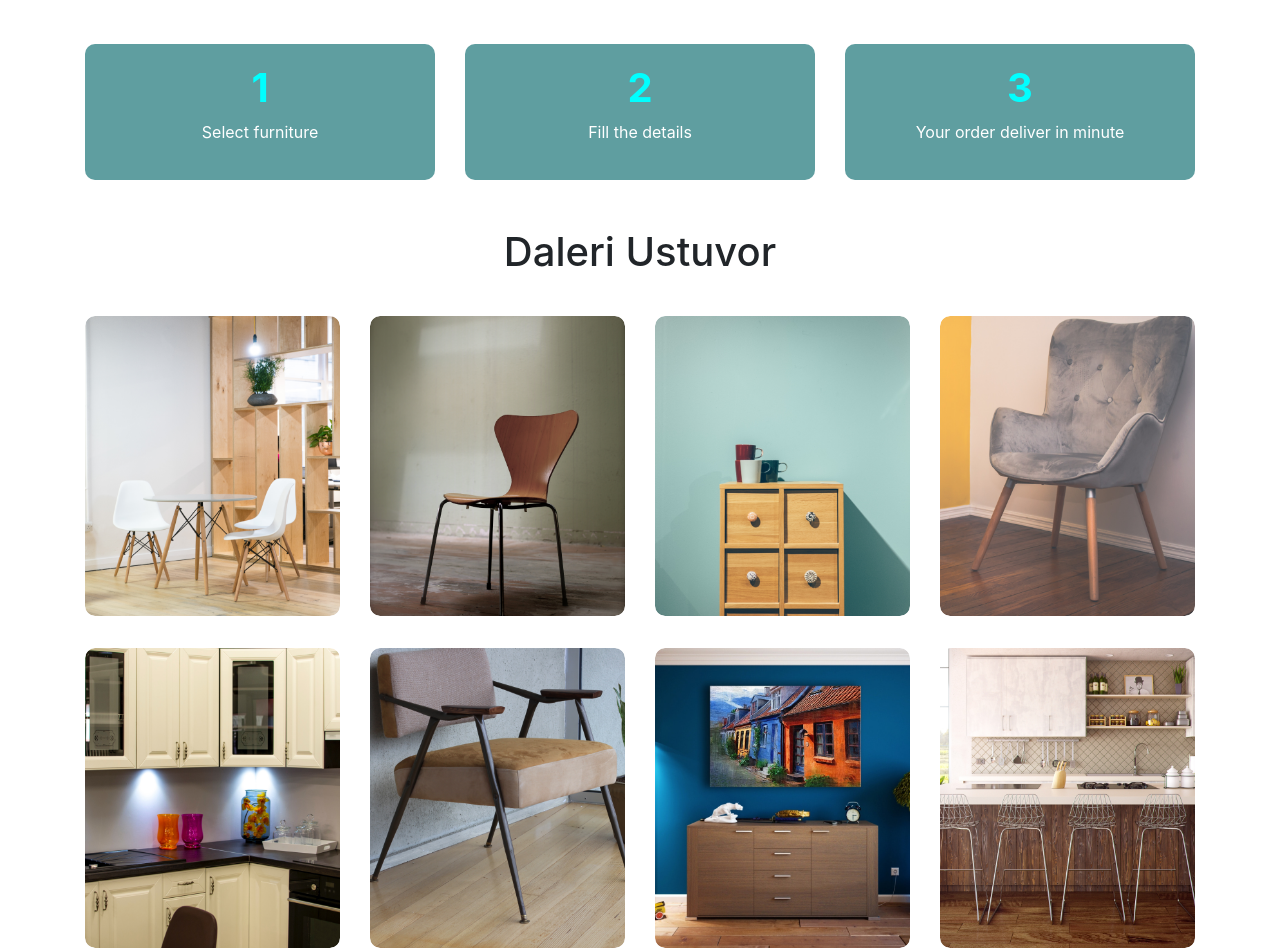
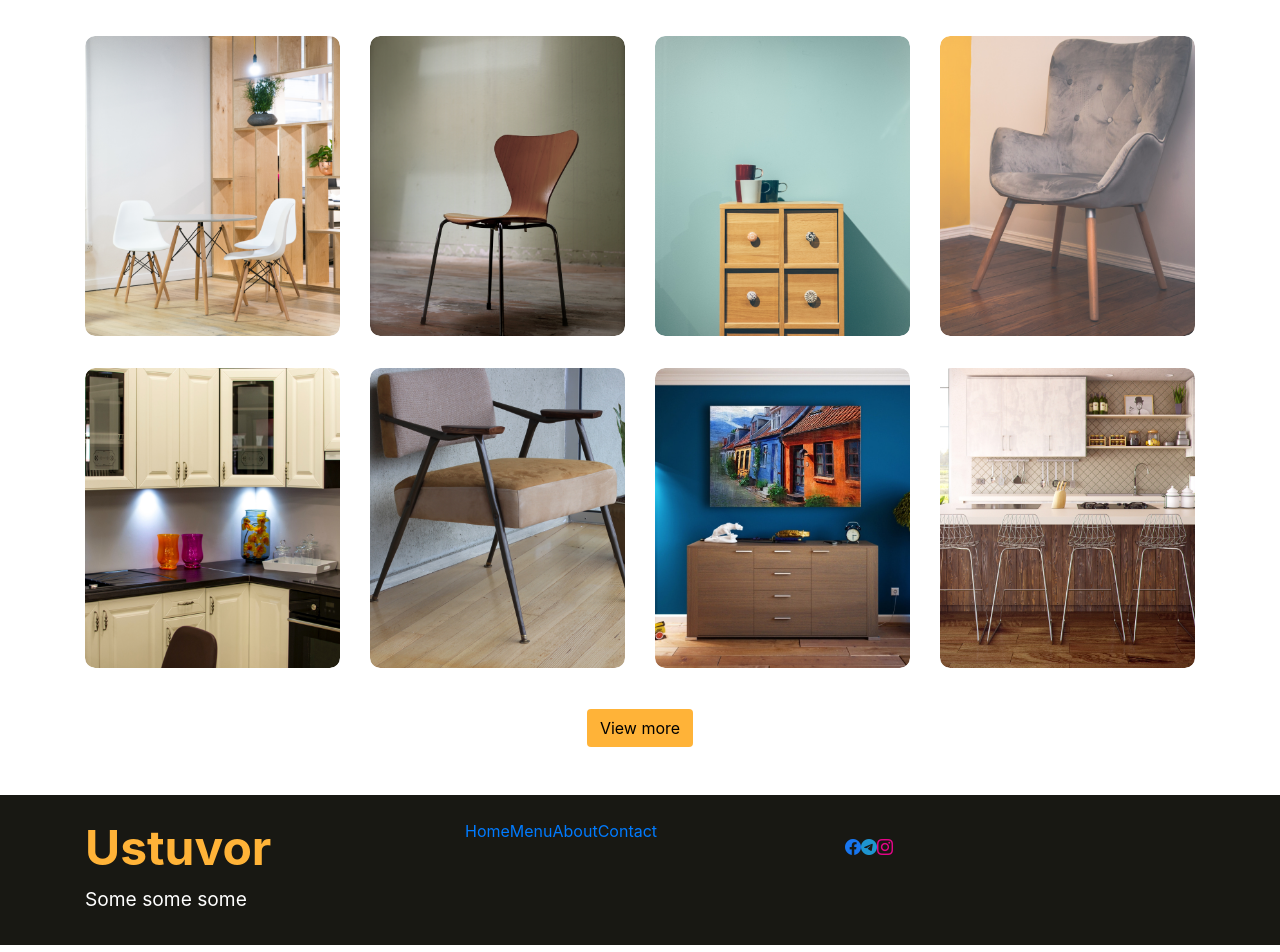
Before and after one commit to Amirkhon3223/ustuvor, an Angular app: page / in a window 1280 px wide. Shown: the part 900-1852 px from the top of the page. Built offline with nearby package versions, Linux system fonts and the light colour scheme.

Commit message:
Second version commit all good. All functons workssss

```diff
--- a/src/app/pages/home/home.component.css
+++ b/src/app/pages/home/home.component.css
@@ -13,20 +13,6 @@
 .info p{
   font-size: 1.6rem;
 }
-
-.stepBox{
-  background: cadetblue;
-  padding: 20px 20px;
-  color: white;
-  border-radius: 10px;
-  text-align: center;
-}
-.stepBox h1{
-  color: aqua;
-  font-weight: bold;
-}
-
-
 
 
 .foodBox{
--- a/src/app/pages/home/home.component.html
+++ b/src/app/pages/home/home.component.html
@@ -29,36 +29,11 @@
   </a>
 </div>
 
-<div class="container step mt-5 mb-5">
-  <h1 class="text-center">How to get <span style="color: cadetblue">furniture to order?</span></h1>
-  <div class="row mt-5">
-
-    <div class="col-lg-4">
-      <div class="stepBox">
-        <h1>1</h1>
-        <p>Select furniture</p>
-      </div>
-    </div>
-    <div class="col-lg-4">
-      <div class="stepBox">
-        <h1>2</h1>
-        <p>Fill the details</p>
-      </div>
-    </div>
-    <div class="col-lg-4">
-      <div class="stepBox">
-        <h1>3</h1>
-        <p>Your order deliver in minute</p>
-      </div>
-    </div>
-
-  </div>
-</div>
 
 
 <div class="container mt-5 mb-5 justify-content-center my-auto mx-auto text-center">
   <div class="row">
-    <h1 class="text-center mb-2">Daleri Ustuvor</h1>
+    <h1 class="text-center mb-2 mt-5">Daleri Ustuvor</h1>
     <div class="col-lg-3 w-100 mt-3" *ngFor="let furnitures of furniture; index as i">
       <div class="foodBox mt-3" *ngIf="i<=7">
         <a [routerLink]="['/menu', furnitures.id]">
--- a/src/app/sharePage/footer/footer.component.css
+++ b/src/app/sharePage/footer/footer.component.css
@@ -1,25 +1,25 @@
 .footer{
   overflow: hidden;
-  position: sticky;
   top: 100%;
-  background: #fafafa;
-  padding: 20px 10px;
+  background: #181813;
+}
+.footer-brand h1{
+  color: #ffb338;
+  font-size: 3rem;
+  font-weight: bold;
+}
+.footer-brand p{
+  font-size: 1.2rem;
+  color: white;
 }
 
-h1{
-
-}
-p{
-  font-size: 15px;
-}
-
-a{
-  text-decoration: none;
-  padding: 0 5px;
-  color: cadetblue;
-  font-size: 20px;
-}
-i{
-  color: black;
-  font-size: 35px;
-}
+/*a{*/
+/*  text-decoration: none;*/
+/*  padding: 0 5px;*/
+/*  color: cadetblue;*/
+/*  font-size: 20px;*/
+/*}*/
+/*i{*/
+/*  color: black;*/
+/*  font-size: 35px;*/
+/*}*/
--- a/src/app/sharePage/footer/footer.component.html
+++ b/src/app/sharePage/footer/footer.component.html
@@ -1,10 +1,10 @@
 <div class="footer">
 
-  <div class="footer container">
+  <div class="footer container pt-4 pb-3">
     <div class="row">
 
-      <div class="col-lg-6">
-        <h1>Amirich</h1>
+      <div class="col-lg-4 footer-brand">
+        <h1>Ustuvor</h1>
         <p>Some some some</p>
       </div>
 
```
